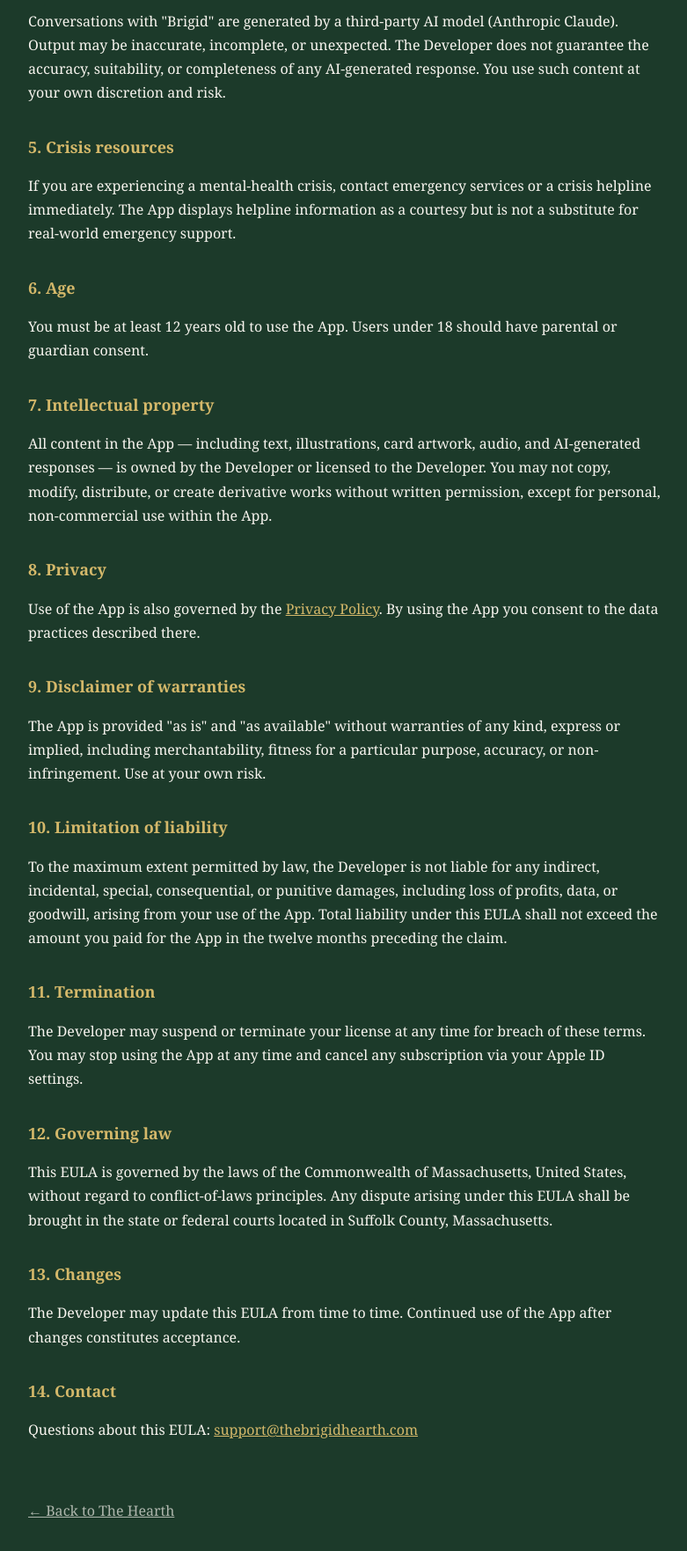
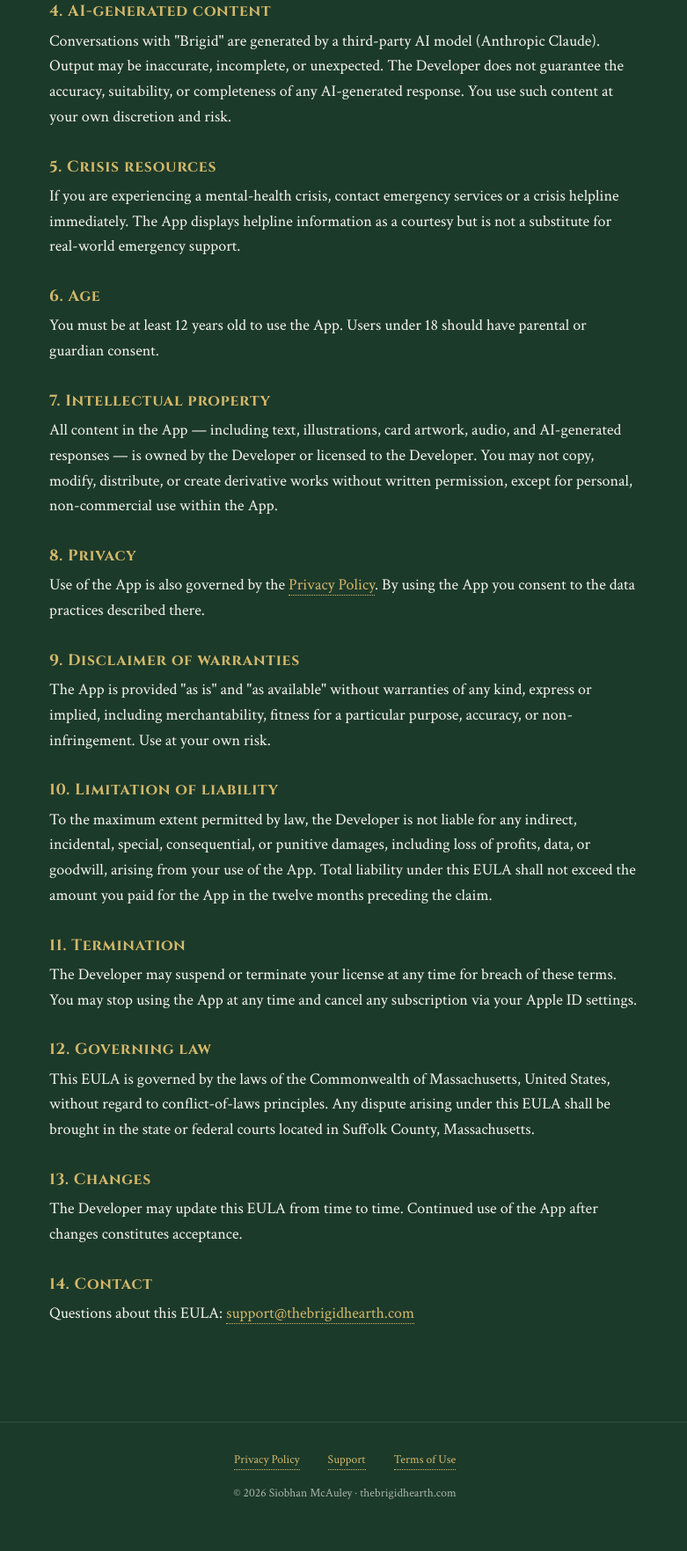
Before and after one commit to sioboston-shiv/thebrigidhearth-site, a website: page terms.html in a window 1280 px wide. Shown: the part 939-2702 px from the top of the page at 88% size, without its empty margins (248-1029 px from the left). Drawn offline with Linux system fonts and the light colour scheme.

Commit message:
style: align legal pages with shared stylesheet, add proper page-header + footer

```diff
--- a/terms.html
+++ b/terms.html
@@ -4,20 +4,28 @@
 <meta charset="utf-8">
 <meta name="viewport" content="width=device-width, initial-scale=1">
 <title>Terms of Use · The Hearth</title>
+<link rel="canonical" href="https://thebrigidhearth.com/terms.html">
+<link rel="preload" href="/assets/fonts/cinzel-bold.woff2" as="font" type="font/woff2" crossorigin>
+<link rel="stylesheet" href="/assets/css/site.css">
 <style>
-  :root { --green:#1C3A2A; --cream:#F7F4EE; --gold:#D4B86A; --faint:#F7F4EEAA; }
-  body { margin:0; background:var(--green); color:var(--cream); font-family:'Crimson Text', Georgia, serif; line-height:1.7; }
-  .wrap { max-width: 720px; margin: 0 auto; padding: 48px 24px 96px; }
-  h1 { font-family:'Cinzel', Georgia, serif; font-size:36px; color:var(--gold); margin:0 0 8px; }
-  .meta { color:var(--faint); font-style:italic; margin-bottom:32px; }
-  h2 { font-family:'Cinzel', Georgia, serif; font-size:18px; color:var(--gold); margin-top:32px; }
-  a { color:var(--gold); }
-  .home { display:inline-block; margin-top:48px; color:var(--faint); }
+  .legal { max-width: 720px; padding-bottom: 96px; }
+  .legal h2 { font-size: 1.1rem; margin: 2rem 0 0.5rem; }
+  .legal p, .legal ul { margin-bottom: 0.75rem; }
+  .legal ul { padding-left: 1.25rem; }
+  .legal .meta { color: var(--faint); font-style: italic; margin-bottom: 1.5rem; }
 </style>
 </head>
 <body>
-<div class="wrap">
-<h1>Terms of Use (EULA)</h1>
+
+<header class="page-header">
+  <div class="container">
+    <a href="/" class="back-home">← The Hearth</a>
+    <h1>Terms of Use (EULA)</h1>
+  </div>
+</header>
+
+<main>
+<div class="container legal">
 <p class="meta">Last updated: April 26, 2026</p>
 
 <p>This End User License Agreement ("EULA") is between you ("User") and Siobhan McAuley ("Developer") regarding your use of the mobile application "The Hearth" ("App").</p>
@@ -65,7 +73,19 @@
 <h2>14. Contact</h2>
 <p>Questions about this EULA: <a href="mailto:support@thebrigidhearth.com">support@thebrigidhearth.com</a></p>
 
-<a href="/" class="home">← Back to The Hearth</a>
 </div>
+</main>
+
+<footer>
+  <div class="container">
+    <nav class="links">
+      <a href="/privacy.html">Privacy Policy</a>
+      <a href="/support.html">Support</a>
+      <a href="/terms.html">Terms of Use</a>
+    </nav>
+    <p>© 2026 Siobhan McAuley · thebrigidhearth.com</p>
+  </div>
+</footer>
+
 </body>
 </html>
```
Also changed, not shown: privacy.html (+31 -11 lines), support.html (+31 -12 lines).
